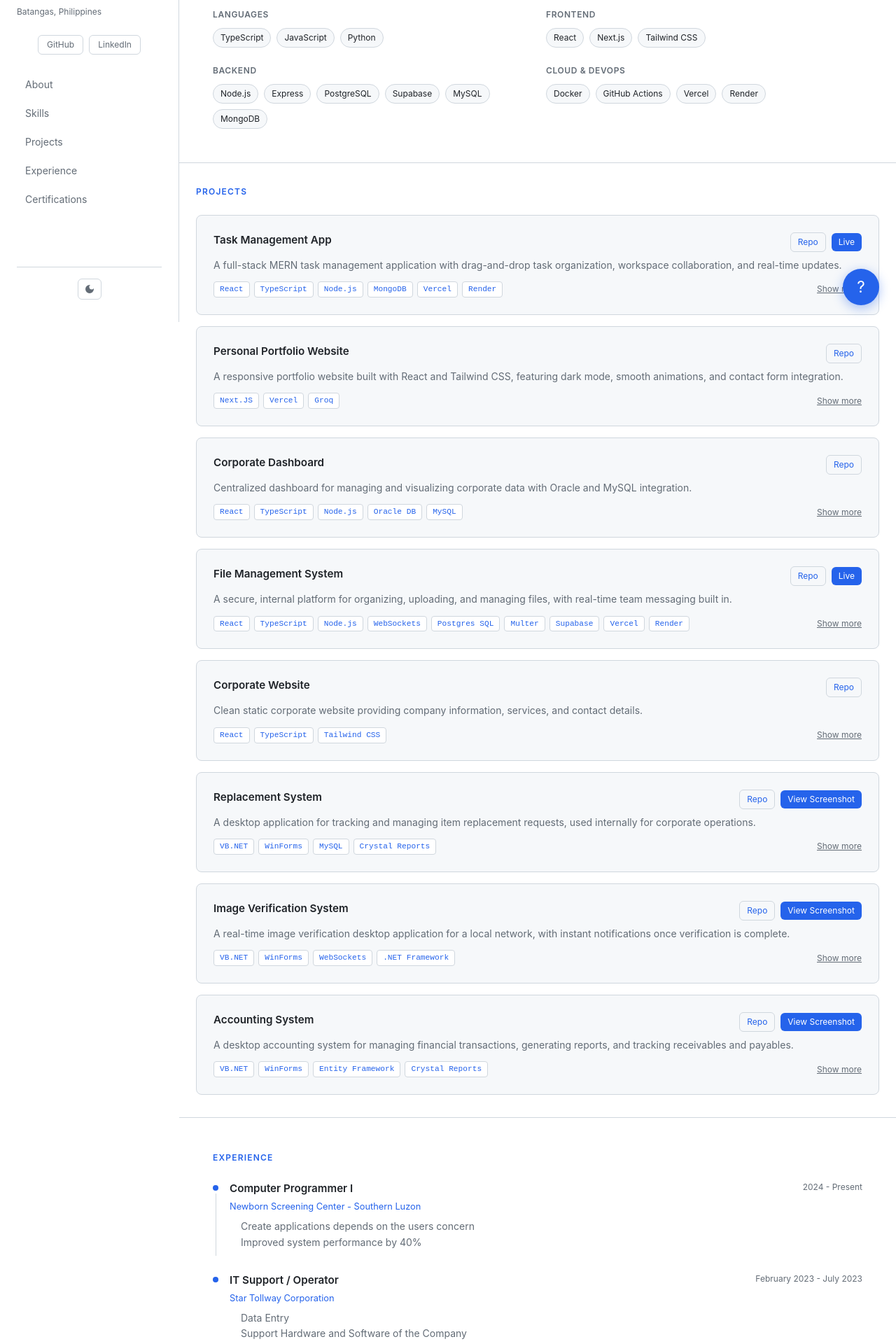
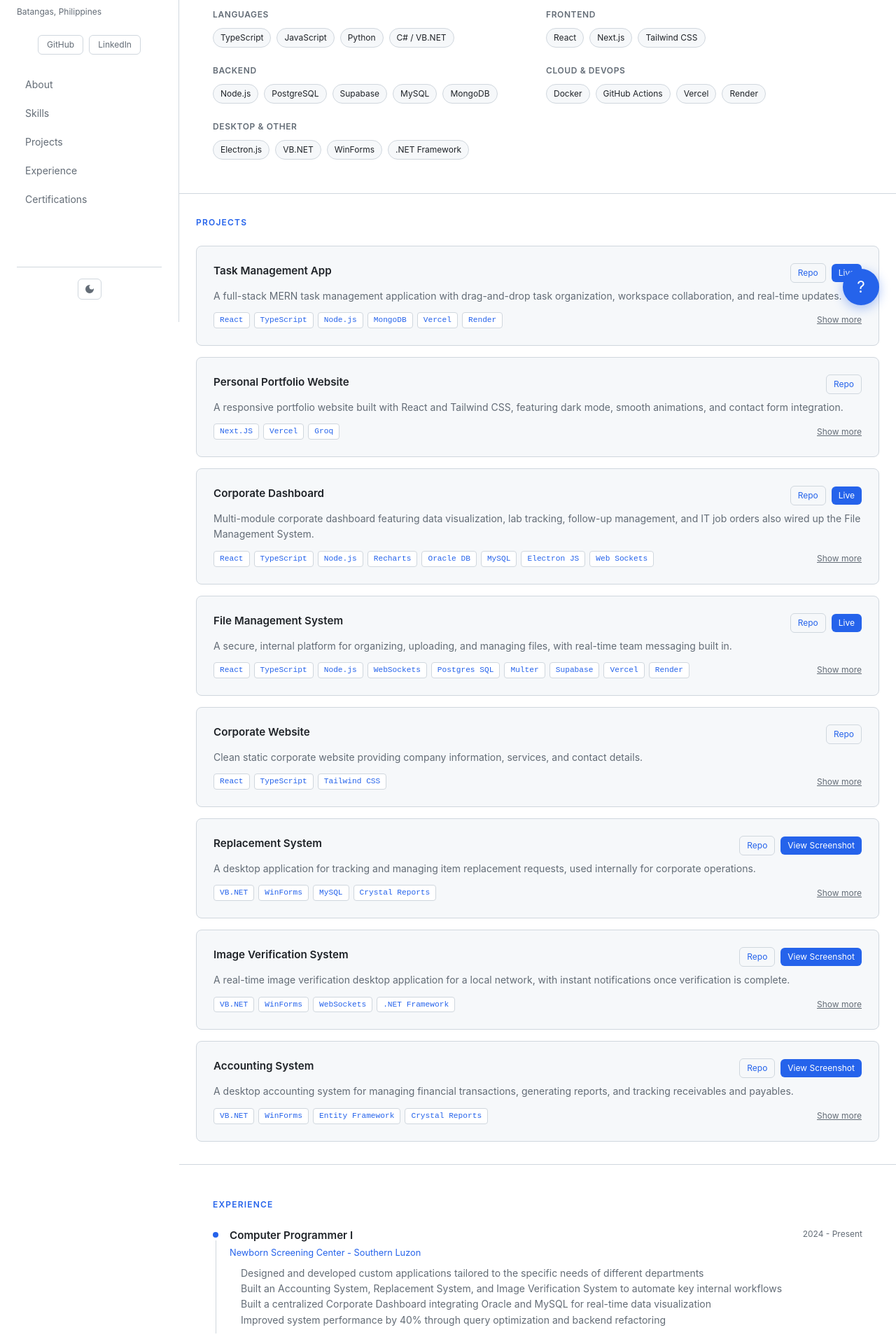
Before and after one commit to aiannyyyy/my-portfolio-rebranded, a Next.js app: page / in a window 1280 px wide. Shown: the part 340-2260 px from the top of the page at 70% size. Built offline with nearby package versions, Linux system fonts and the light colour scheme.

Commit message:
final portfolio updates

```diff
--- a/src/data/experience.ts
+++ b/src/data/experience.ts
@@ -4,8 +4,10 @@ export const experience = [
     role: "Computer Programmer I",
     period: "2024 - Present",
     description: [
-      "Create applications depends on the users concern",
-      "Improved system performance by 40%",
+      "Designed and developed custom applications tailored to the specific needs of different departments",
+      "Built an Accounting System, Replacement System, and Image Verification System to automate key internal workflows",
+      "Built a centralized Corporate Dashboard integrating Oracle and MySQL for real-time data visualization",
+      "Improved system performance by 40% through query optimization and backend refactoring",
     ],
   },
   {
--- a/src/data/personal.ts
+++ b/src/data/personal.ts
@@ -8,5 +8,5 @@ export const personal = {
   github: "https://github.com/aiannyyyy",
   linkedin: "https://www.linkedin.com/in/john-adrian-ticatic-a080b6206/",
   resumeUrl: "/JohnAdrianTicatic_CV.pdf",
-  avatarUrl: "/avatar.jpg",
+  avatarUrl: "/image.jpg",
 }
--- a/src/data/projects.ts
+++ b/src/data/projects.ts
@@ -26,15 +26,15 @@ export const projects = [
   {
     id: "p3",
     title: "Corporate Dashboard",
-    description: "Centralized dashboard for managing and visualizing corporate data with Oracle and MySQL integration.",
-    explanation: "Integrates Oracle for analytical queries and MySQL for CRUD operations. Features data visualization with Recharts and a Node.js backend.",
-    tech: ["React", "TypeScript", "Node.js", "Oracle DB", "MySQL"],
-    repoUrl: "https://github.com/aiannyyyy/TEST-NSCSL-DASHBOARD.git",
-    liveUrl: "",
+    description: "Multi-module corporate dashboard featuring data visualization, lab tracking, follow-up management, and IT job orders also wired up the File Management System.",
+    explanation: "Built for internal corporate use with React, TypeScript, and Node.js. Connects to Oracle and MySQL databases in production. This demo uses mock data to protect corporate data privacy. Features include interactive charts with Recharts, real-time updates, and role-based access.",
+    tech: ["React", "TypeScript", "Node.js", "Recharts", "Oracle DB", "MySQL", "Electron JS", "Web Sockets"],
+    repoUrl: "https://github.com/aiannyyyy/nscsl-dashboard.git",
+    liveUrl: "https://nscsl-dashboard.vercel.app/dashboard/pdo",
     difficulty: "Advanced",
     ongoing: true,
     featured: true,
-  },
+},
  {
     id: "p4",
     title: "File Management System",
@@ -42,7 +42,7 @@ export const projects = [
     explanation: "Built for NSCSL with role-based access control to manage permissions across teams. Features file uploads, folder organization, and a real-time internal messaging system powered by WebSockets, backed by a Node.js and PostgreSQL stack.",
     tech: ["React", "TypeScript", "Node.js", "WebSockets", "Postgres SQL", "Multer", "Supabase", "Vercel", "Render"],
     repoUrl: "https://github.com/aiannyyyy/file-management-system.git",
-    liveUrl: "https://file-management-system-un7p.vercel.app/dashboard",
+    liveUrl: "https://file-management-system-un7p.vercel.app/",
     difficulty: "Advanced",
     ongoing: true,
     featured: true,
--- a/src/data/skills.ts
+++ b/src/data/skills.ts
@@ -2,7 +2,7 @@ export const skills = [
   {
     category: "Languages",
     icon: "code",
-    items: ["TypeScript", "JavaScript", "Python"],
+    items: ["TypeScript", "JavaScript", "Python", "C# / VB.NET"],
   },
   {
     category: "Frontend",
@@ -12,11 +12,16 @@ export const skills = [
   {
     category: "Backend",
     icon: "server",
-    items: ["Node.js", "Express", "PostgreSQL", "Supabase", "MySQL", "MongoDB"],
+    items: ["Node.js", "PostgreSQL", "Supabase", "MySQL", "MongoDB"],
   },
   {
     category: "Cloud & DevOps",
     icon: "cloud",
     items: ["Docker", "GitHub Actions", "Vercel", "Render"],
   },
+  {
+    category: "Desktop & Other",
+    icon: "monitor",
+    items: ["Electron.js", "VB.NET", "WinForms", ".NET Framework"],
+  },
 ]
```
Also changed, not shown: public/image.jpg (added).
